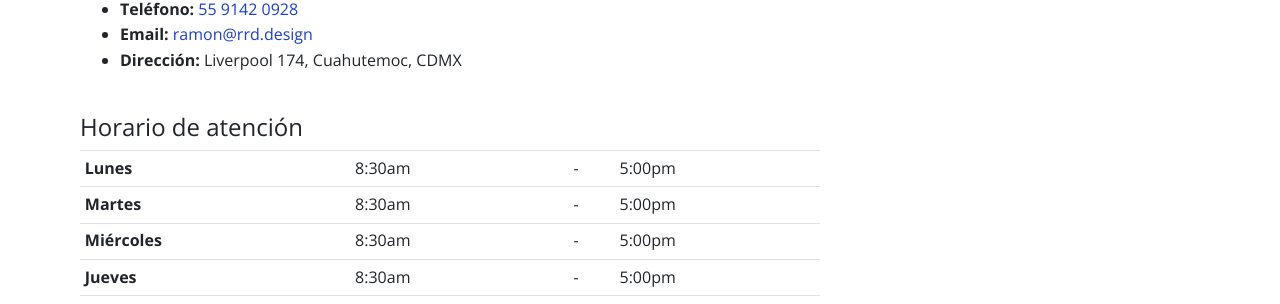
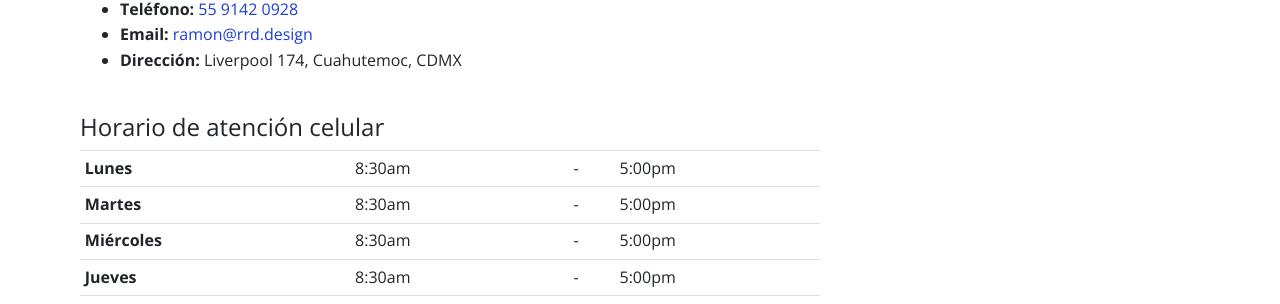
Before and after one commit to bay007/rrd, a Jekyll site: the page built from contact.html, in a window 1280 px wide. Shown: the part 249-553 px from the top of the page. Built offline with Jekyll 4.4.1, drawn with Linux system fonts in a browser that asks for light colours.

Commit message:
Horario de atención celular

```diff
--- a/contact.html
+++ b/contact.html
@@ -24,7 +24,7 @@ bodyClass: page-contact
         <li><strong>Dirección: </strong>{{ site.data.contact.address }}</li>
         {% endif %}
       </ul>
-      <h4 class="mt-4">Horario de atención</h4>
+      <h4 class="mt-4">Horario de atención celular</h4>
       <table class="table table-sm opening-hours-table">
         <tr>
           <td class="day font-weight-bold">Lunes</td>
```
